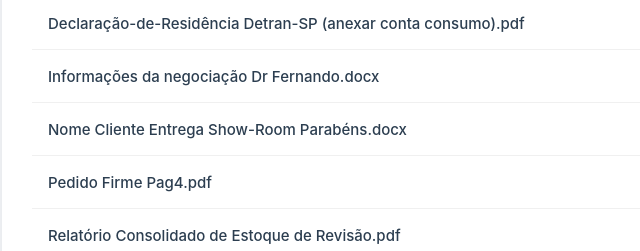
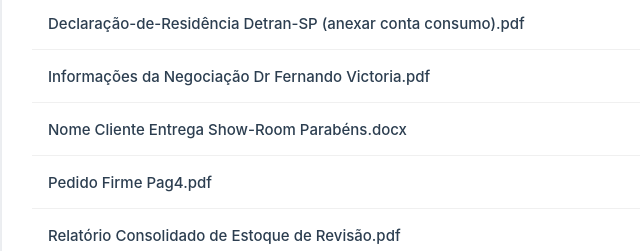
Before and after one commit to irineuraiser/termos-e-calculadoras, a plain HTML site: page index.html in a window 1280 px wide. Shown: the part 446-697 px from the top of the page, 238-878 px from the left. Drawn offline with Linux system fonts and the light colour scheme.

Commit message:
Add files via upload

```diff
--- a/index.html
+++ b/index.html
@@ -113,7 +113,7 @@
             { name: "Calculadora FINANCIAMENTOS Le Mans v.110826.html" },
             { name: "CORTESIA COMERCIAL REVISÃO - Citroen Le Mans.docx" },
             { name: "Declaração-de-Residência Detran-SP (anexar conta consumo).pdf" },
-            { name: "Informações da negociação Dr Fernando.docx" },
+            { name: "Informações da Negociação Dr Fernando Victoria.pdf" },
             { name: "Nome Cliente Entrega Show-Room Parabéns.docx" },
             { name: "Pedido Firme Pag4.pdf" },
             { name: "Relatório Consolidado de Estoque de Revisão.pdf" },
```
Also changed, not shown: 1 other file.
